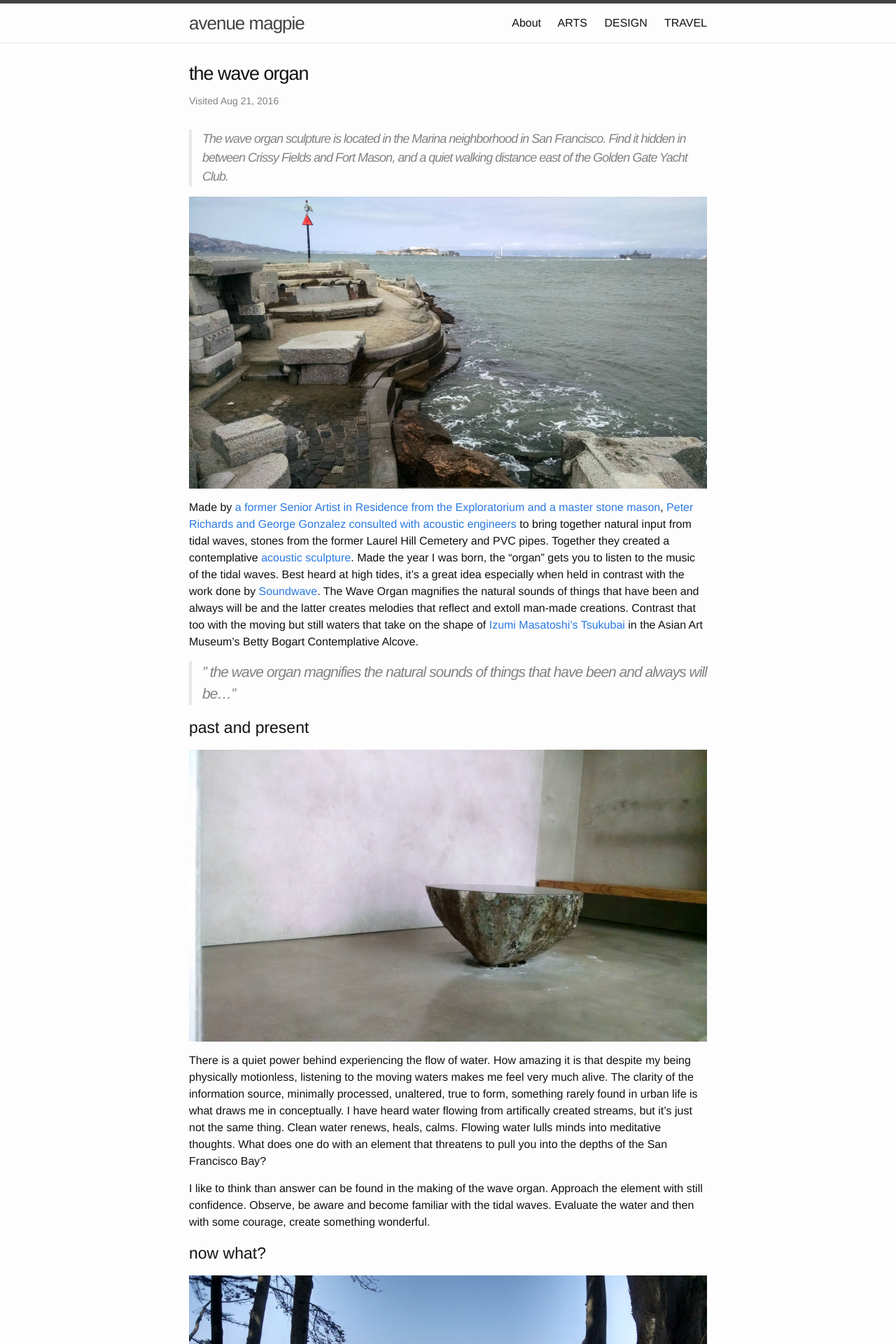
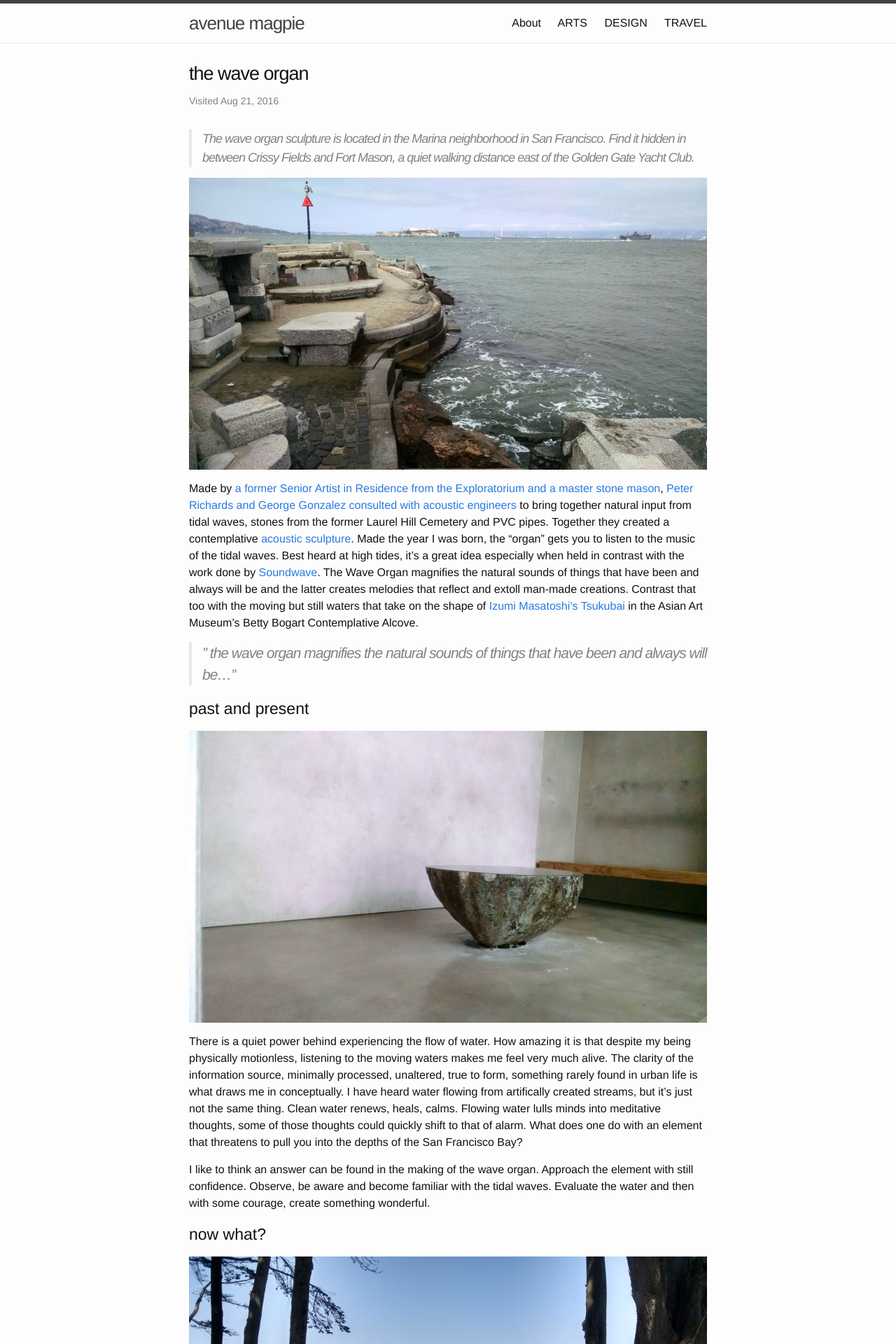
Before and after one commit to avenuemagpie/art-design, a Jekyll site: the page built from _posts/2016-08-21-wave-organ.markdown, in a window 1280 px wide. Shown: the top 1920 px of the page at 70% size. Built offline with Jekyll 4.4.1, drawn with Linux system fonts in a browser that asks for light colours; comment, search, counter and statistics services are not loaded; some of the changed text lies outside the part shown.

Commit message:
copy edit

```diff
--- a/_config.yml
+++ b/_config.yml
@@ -8,15 +8,16 @@
 # Site settings
 title: avenue magpie
 email: saliem@avenuemagpie.net
-description: > # this means to ignore newlines until "baseurl:"
+description:  # this means to ignore newlines until "baseurl:"
 
-  Uncomposed thoughts on art written by Saliem Chiu. Drafted in the mornings and meant to cultivate empathy and joy.
+ Avenue Magpie, drafted in the mornings is meant to cultivate empathy and joy.
 
-  I interpret art, deconstruct it, find out what it means to me, what it means to others.
+ I deconstruct the arts, designs and places to find out what they mean to me and what they mean to others.
 
 location: Made with love in San Francisco, California.
 author: Saliem Chiu.
 profilephoto: /images/saliem-chiu.jpg
+credits: "Avenue Magpie is an art design and travel blog. © Copyright 2016 Saliem Chiu - All rights reserved."
 
 baseurl: "" # the subpath of your site, e.g. /blog
 url: "http://avenuemagpie.net" # the base hostname & protocol for your site
--- a/_includes/footer.html
+++ b/_includes/footer.html
@@ -34,7 +34,7 @@
 
       </div>
     </div>
-	<p class="site-credits">Avenue Magpie is a art design and travel blog. © Copyright 2016 Saliem Chiu - All rights reserved.</p>
+	<p class="site-credits">{{ site.credits }}</p>
 
 
   </div>
--- a/_posts/2016-08-21-wave-organ.markdown
+++ b/_posts/2016-08-21-wave-organ.markdown
@@ -5,7 +5,7 @@
 category: Arts
 date:   2016-08-21
 summary: Artists, Peter Richards & George Gonzalez, the Exploratorium. San Francisco, California. May 1986
-question: "Do you know of any pieces that use natural inputs? Manmade inputs? Or simply celebrates how we use and relate to water? Let me know in the comments below."
+question: "Do you know of any pieces that use natural inputs? Man-made inputs? Or pieces that simply celebrate how we use and relate to water? Let me know in the comments below."
 comments: true
 image:
 
@@ -16,7 +16,7 @@
 
 ---
 
-> The wave organ sculpture is located in the Marina neighborhood in San Francisco. Find it hidden in between Crissy Fields and Fort Mason, and a quiet walking distance east of the Golden Gate Yacht Club.
+> The wave organ sculpture is located in the Marina neighborhood in San Francisco. Find it hidden in between Crissy Fields and Fort Mason, a quiet walking distance east of the Golden Gate Yacht Club.
 
 ![Wave Organ in San Francisco](/images/wave-organ-sf.jpg)
 
@@ -30,9 +30,9 @@
 
 ![Izumi Masatoshi's Tsukubai](/images/izumi-masatoshis-tsukubai.jpg)
 
-There is a quiet power behind experiencing the flow of water. How amazing it is that despite my being physically motionless, listening to the moving waters makes me feel very much alive. The clarity of the information source, minimally processed, unaltered, true to form, something rarely found in urban life is what draws me in conceptually. I have heard water flowing from artifically created streams, but it's just not the same thing. Clean water renews, heals, calms. Flowing water lulls minds into meditative thoughts. What does one do with an element that threatens to pull you into the depths of the San Francisco Bay?
+There is a quiet power behind experiencing the flow of water. How amazing it is that despite my being physically motionless, listening to the moving waters makes me feel very much alive. The clarity of the information source, minimally processed, unaltered, true to form, something rarely found in urban life is what draws me in conceptually. I have heard water flowing from artifically created streams, but it's just not the same thing. Clean water renews, heals, calms. Flowing water lulls minds into meditative thoughts, some of those thoughts could quickly shift to that of alarm. What does one do with an element that threatens to pull you into the depths of the San Francisco Bay?
 
-I like to think than answer can be found in the making of the wave organ. Approach the element with still confidence. Observe, be aware and become familiar with the tidal waves. Evaluate the water and then with some courage, create something wonderful.
+I like to think an answer can be found in the making of the wave organ. Approach the element with still confidence. Observe, be aware and become familiar with the tidal waves. Evaluate the water and then with some courage, create something wonderful.
 
 Now What?
 ---
--- a/_sass/_layout.scss
+++ b/_sass/_layout.scss
@@ -243,7 +243,6 @@
 
     h4 {
         font-size: 19px;
-		text-transform: lowercase;
 
         @include media-query($on-laptop) {
             font-size: 17px;
```
